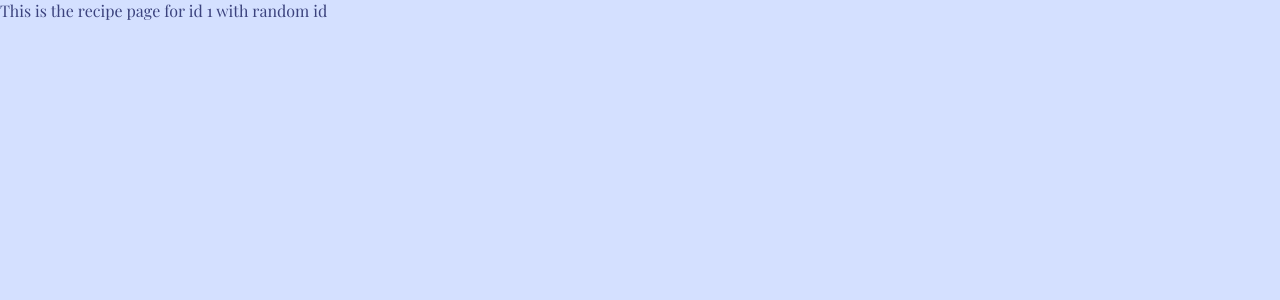
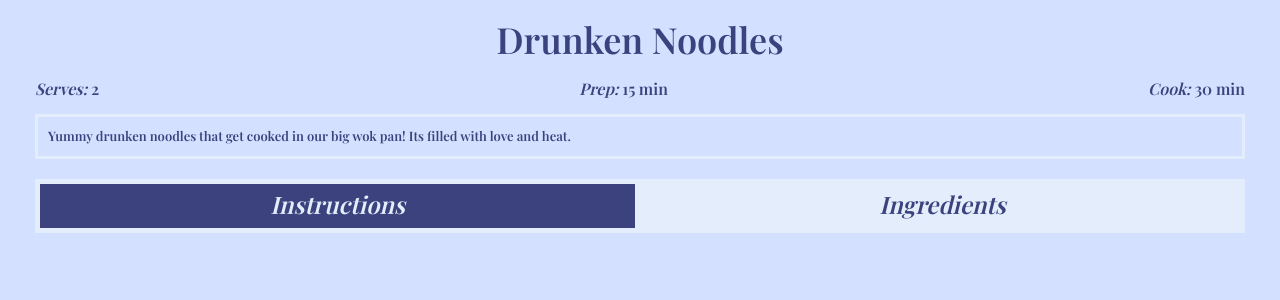
Before and after one commit to ethanphelps/gracies-eats, a React app: page /recipe/1 in a window 1280 px wide. Shown: the top 300 px of the page. Built offline with nearby package versions, Linux system fonts and the light colour scheme; a web font is replaced by a local one.

Commit message:
recipe view page

```diff
--- a/src/_colors.scss
+++ b/src/_colors.scss
@@ -3,6 +3,7 @@ $light-blue: #F3F4F5;
 $bg-blue: #D4E0FF;
 $icon-blue: #F5F9FF;
 $form-blue: #e9f0fb;
+$accent-blue: #E3EDFC;
 $form-gray: #B1B3CB;
 $light-pink: #fcf0f0;
 $pink: #fae4e4;
--- a/src/pages/recipe/RecipeView.tsx
+++ b/src/pages/recipe/RecipeView.tsx
@@ -1,6 +1,6 @@
-import React, { useContext } from "react";
+import React, { useContext, useState } from "react";
 import { RouteContext } from "../../context";
-import "./RecipeView.tsx";
+import "./recipe.scss";
 
 interface RecipeProps {
     id: string;
@@ -8,12 +8,42 @@ interface RecipeProps {
 
 export const Recipe: React.FC = ({ id }: RecipeProps): React.ReactElement => {
     const routeContext = useContext(RouteContext);
+    const [toggle, setToggle] = useState('instructions');
+    const instructionsClass = toggle === 'instructions' ? "toggle-text selected" : "toggle-text";
+    const ingredientsClass = toggle === 'ingredients' ? "toggle-text selected" : "toggle-text";
 
     console.log('Available dynamic parameters: ', routeContext.params);
 
     return (
-        <div className="recipe-container">
-            <span>This is the recipe page for id {routeContext.params['recipeId']} with random id {routeContext.params['editParam']}</span>
+        <div id="recipe-container">
+            <header id="recipe-title">Drunken Noodles</header>
+            <section id="recipe-details">
+                <div className="info-item">
+                    Serves: <span>{2}</span>
+                </div>
+                <div className="info-item">
+                    Prep: <span>{"15 min"}</span>
+                </div>
+                <div className="info-item">
+                    Cook: <span>{"30 min"}</span>
+                </div>
+            </section>
+            <section id="recipe-description">
+                <p>
+                    {'Yummy drunken noodles that get cooked in our big wok pan! Its filled with love and heat.'}
+                </p>
+            </section>
+            {/* <span>This is the recipe page for id {routeContext.params['recipeId']} with random id {routeContext.params['editParam']}</span> */}
+            <div id="ingredients-instructions-toggle">
+                <div id="instructions" className="toggle-item">
+                    <div className={instructionsClass} onClick={() => setToggle('instructions')}>Instructions</div>
+                </div>
+                <div id="ingredients" className="toggle-item">
+                    <div className={ingredientsClass} onClick={() => setToggle('ingredients')}>Ingredients</div>
+                </div>
+            </div>
+
+            <section></section>
         </div>
     );
 };
--- a/src/pages/recipe/recipe.scss
+++ b/src/pages/recipe/recipe.scss
@@ -1 +1,80 @@
 @use "../../colors";
+
+$side-padding: 35px;
+
+#recipe-container {
+    display: flex;
+    flex-direction: column;
+    justify-content: center;
+    padding: 15px $side-padding 15px $side-padding;
+}
+
+#recipe-title {
+    font-weight: 600;
+    font-size: 36px;
+    text-align: center;
+    margin-bottom: 15px;
+}
+
+#recipe-details {
+    display: flex;
+    justify-content: space-between;
+    margin-bottom: 15px;
+}
+
+.info-item {
+    font-style: italic;
+    font-weight: 600;
+    span {
+        font-style: normal;
+    }
+}
+
+#recipe-description {
+    border: 3px solid colors.$accent-blue;
+    padding: 10px;
+    font-size: 13px;
+    font-weight: 600;
+    margin-bottom: 20px;
+    p {
+        margin-bottom: 2px;
+    }
+}
+
+#ingredients-instructions-toggle {
+    display: grid;
+    grid-template-columns: 1fr 1fr;
+}
+
+.toggle-item {
+    grid-row: 1 / 2;
+    text-align: center;
+    font-weight: 600;
+    font-size: 24px;
+    font-style: italic;
+    background-color: colors.$accent-blue;
+    // padding-top: 8px;
+    // padding-bottom: 12px;
+    padding: 5px;
+}
+
+#instructions {
+    grid-column-start: 1;
+    grid-column-end: 2;
+}
+
+#ingredients {
+    grid-column-start: 2;
+    grid-column-end: 3;
+}
+
+.selected {
+    background-color: colors.$dark-blue;
+    color: colors.$accent-blue;
+}
+
+.toggle-text {
+    padding-top: 4px;
+    padding-bottom: 8px;
+    transition: all 0.2s ease-in-out;
+}
```
Also changed, not shown: src/mocks/mock-recipes.ts (added, +40 -0 lines).
